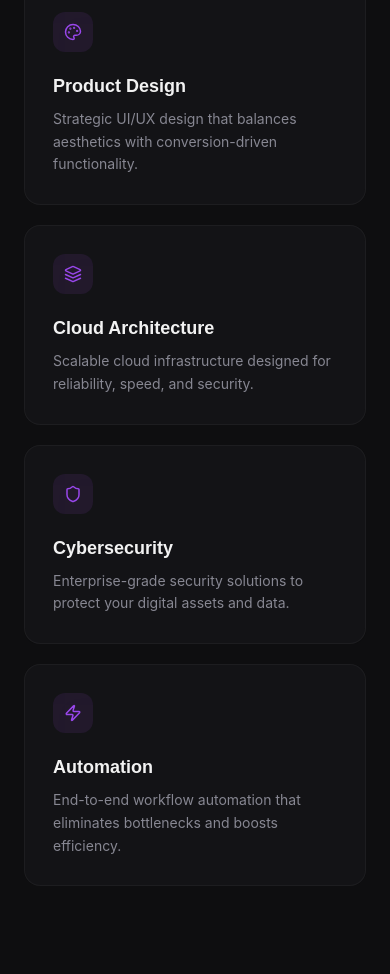
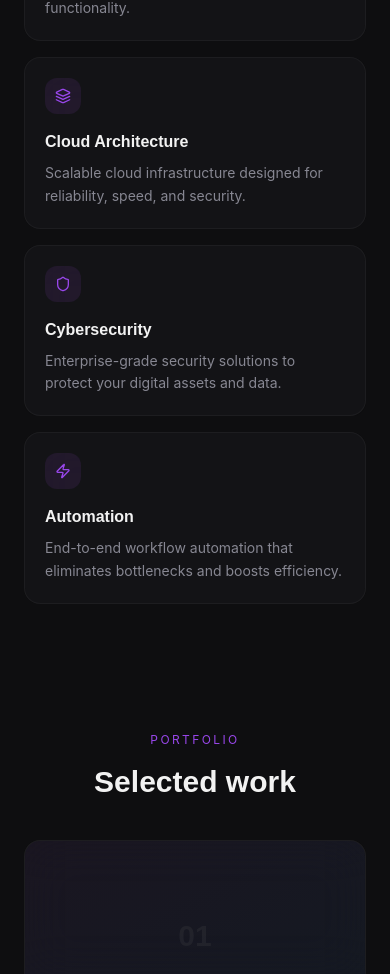
Before and after one commit to khalidsakib01/ViOLATE-Tech, a React (Vite) app: page / in a window 390 px wide. Shown: the part 2155-3129 px from the top of the page. Built offline with nearby package versions, Linux system fonts and the light colour scheme; the HTML template or start-up script is replaced by a standard one.

Commit message:
tighten mobile sections

```diff
--- a/src/components/Portfolio.tsx
+++ b/src/components/Portfolio.tsx
@@ -15,19 +15,19 @@ const Portfolio = () => {
   const [selected, setSelected] = useState<number | null>(null);
 
   return (
-    <section id="portfolio" className="py-28 md:py-36">
+    <section id="portfolio" className="py-16 md:py-28 lg:py-36">
       <div className="container" ref={ref}>
         <motion.div
           initial={{ opacity: 0, y: 20 }}
           animate={inView ? { opacity: 1, y: 0 } : {}}
           transition={{ duration: 0.6 }}
-          className="text-center mb-16"
+          className="text-center mb-10 md:mb-16"
         >
           <p className="text-xs uppercase tracking-[0.2em] text-primary mb-4">Portfolio</p>
           <h2 className="font-display text-3xl md:text-4xl font-bold">Selected work</h2>
         </motion.div>
 
-        <div className="grid sm:grid-cols-2 gap-5">
+        <div className="grid grid-cols-1 gap-4 sm:grid-cols-2 md:gap-5">
           {projects.map((p, i) => (
             <motion.div
               key={p.title}
@@ -37,15 +37,15 @@ const Portfolio = () => {
               onClick={() => setSelected(selected === i ? null : i)}
               className="group relative rounded-2xl glass overflow-hidden cursor-pointer hover:border-primary/30 transition-all duration-500"
             >
-              <div className="aspect-[16/10] bg-gradient-to-br from-primary/5 to-accent/5 relative">
+              <div className="aspect-[16/9] sm:aspect-[16/10] bg-gradient-to-br from-primary/5 to-accent/5 relative">
                 <div className="absolute inset-0 flex items-center justify-center">
-                  <span className="font-display text-4xl font-bold text-foreground/5">{String(i + 1).padStart(2, "0")}</span>
+                  <span className="font-display text-3xl sm:text-4xl font-bold text-foreground/5">{String(i + 1).padStart(2, "0")}</span>
                 </div>
                 <div className="absolute top-4 right-4 opacity-0 group-hover:opacity-100 transition-opacity">
                   <ExternalLink size={16} className="text-primary" />
                 </div>
               </div>
-              <div className="p-6">
+              <div className="p-4 sm:p-6">
                 <p className="text-xs text-primary mb-1">{p.category}</p>
                 <h3 className="font-display font-semibold">{p.title}</h3>
                 <p className="text-sm text-muted-foreground mt-1">{p.desc}</p>
--- a/src/components/Reviews.tsx
+++ b/src/components/Reviews.tsx
@@ -9,15 +9,15 @@ const reviews = [
   { name: "David Kim", handle: "@dkim", text: "They don't just build products — they build competitive advantages.", initials: "DK" },
 ];
 
-const ReviewCard = ({ r }: { r: typeof reviews[0] }) => (
-  <div className="flex-shrink-0 w-[320px] p-6 rounded-2xl glass hover:border-primary/20 transition-all duration-500">
-    <p className="text-sm text-foreground/80 leading-relaxed mb-5">"{r.text}"</p>
+const ReviewCard = ({ r, compact = false }: { r: typeof reviews[0]; compact?: boolean }) => (
+  <div className={`flex-shrink-0 rounded-2xl glass hover:border-primary/20 transition-all duration-500 ${compact ? "w-full p-4" : "w-[320px] p-6"}`}>
+    <p className={`${compact ? "text-xs" : "text-sm"} text-foreground/80 leading-relaxed mb-4 sm:mb-5`}>"{r.text}"</p>
     <div className="flex items-center gap-3">
       <div className="w-8 h-8 rounded-full bg-primary/10 flex items-center justify-center text-[11px] font-semibold text-primary">
         {r.initials}
       </div>
       <div>
-        <p className="text-sm font-medium text-foreground">{r.name}</p>
+        <p className={`${compact ? "text-xs" : "text-sm"} font-medium text-foreground`}>{r.name}</p>
         <p className="text-xs text-primary/60">{r.handle}</p>
       </div>
     </div>
@@ -29,8 +29,8 @@ const Reviews = () => {
   const allReviews = [...reviews, ...reviews];
 
   return (
-    <section id="reviews" className="py-28 md:py-36 overflow-hidden">
-      <div className="container mb-12">
+    <section id="reviews" className="py-16 md:py-28 lg:py-36 overflow-hidden">
+      <div className="container mb-8 md:mb-12">
         <motion.div
           initial={{ opacity: 0, y: 20 }}
           whileInView={{ opacity: 1, y: 0 }}
@@ -42,8 +42,16 @@ const Reviews = () => {
         </motion.div>
       </div>
 
+      <div className="md:hidden container">
+        <div className="grid gap-3">
+          {reviews.slice(0, 3).map((r) => (
+            <ReviewCard key={r.name} r={r} compact />
+          ))}
+        </div>
+      </div>
+
       {/* Marquee row - scrolls right to left */}
-      <div className="relative">
+      <div className="relative hidden md:block">
         {/* Left fade */}
         <div className="absolute left-0 top-0 bottom-0 w-24 z-10 bg-gradient-to-r from-background to-transparent pointer-events-none" />
         {/* Right fade */}
--- a/src/components/Services.tsx
+++ b/src/components/Services.tsx
@@ -16,31 +16,31 @@ const Services = () => {
   const inView = useInView(ref, { once: true, margin: "-80px" });
 
   return (
-    <section id="services" className="py-28 md:py-36">
+    <section id="services" className="py-16 md:py-28 lg:py-36">
       <div className="container" ref={ref}>
         <motion.div
           initial={{ opacity: 0, y: 20 }}
           animate={inView ? { opacity: 1, y: 0 } : {}}
           transition={{ duration: 0.6 }}
-          className="text-center mb-16"
+          className="text-center mb-10 md:mb-16"
         >
           <p className="text-xs uppercase tracking-[0.2em] text-primary mb-4">Services</p>
           <h2 className="font-display text-3xl md:text-4xl font-bold">What we build</h2>
         </motion.div>
 
-        <div className="grid sm:grid-cols-2 lg:grid-cols-3 gap-5">
+        <div className="grid grid-cols-1 gap-4 sm:grid-cols-2 lg:grid-cols-3 md:gap-5">
           {services.map((s, i) => (
             <motion.div
               key={s.title}
               initial={{ opacity: 0, y: 20 }}
               animate={inView ? { opacity: 1, y: 0 } : {}}
               transition={{ duration: 0.5, delay: i * 0.08 }}
-              className="group p-7 rounded-2xl glass hover:border-primary/30 transition-all duration-500 cursor-default"
+              className="group p-5 sm:p-7 rounded-2xl glass hover:border-primary/30 transition-all duration-500 cursor-default"
             >
-              <div className="w-10 h-10 rounded-xl bg-primary/10 flex items-center justify-center mb-5 group-hover:glow-sm transition-all duration-500">
-                <s.icon size={18} className="text-primary" />
+              <div className="w-9 h-9 sm:w-10 sm:h-10 rounded-xl bg-primary/10 flex items-center justify-center mb-4 sm:mb-5 group-hover:glow-sm transition-all duration-500">
+                <s.icon size={16} className="h-4 w-4 sm:h-[18px] sm:w-[18px] text-primary" />
               </div>
-              <h3 className="font-display text-lg font-semibold mb-2">{s.title}</h3>
+              <h3 className="font-display text-base sm:text-lg font-semibold mb-2">{s.title}</h3>
               <p className="text-sm text-muted-foreground leading-relaxed">{s.desc}</p>
             </motion.div>
           ))}
--- a/src/components/WhyUs.tsx
+++ b/src/components/WhyUs.tsx
@@ -14,29 +14,29 @@ const WhyUs = () => {
   const inView = useInView(ref, { once: true, margin: "-80px" });
 
   return (
-    <section className="py-28 md:py-36">
+    <section className="py-16 md:py-28 lg:py-36">
       <div className="container" ref={ref}>
         <motion.div
           initial={{ opacity: 0, y: 20 }}
           animate={inView ? { opacity: 1, y: 0 } : {}}
           transition={{ duration: 0.6 }}
-          className="text-center mb-16"
+          className="text-center mb-10 md:mb-16"
         >
           <p className="text-xs uppercase tracking-[0.2em] text-primary mb-4">Why Us</p>
           <h2 className="font-display text-3xl md:text-4xl font-bold">Built different</h2>
         </motion.div>
 
-        <div className="grid sm:grid-cols-2 lg:grid-cols-4 gap-5">
+        <div className="grid grid-cols-1 gap-4 sm:grid-cols-2 lg:grid-cols-4 md:gap-5">
           {reasons.map((r, i) => (
             <motion.div
               key={r.title}
               initial={{ opacity: 0, y: 20 }}
               animate={inView ? { opacity: 1, y: 0 } : {}}
               transition={{ duration: 0.5, delay: i * 0.08 }}
-              className="text-center p-7 rounded-2xl glass"
+              className="text-center p-5 sm:p-7 rounded-2xl glass"
             >
-              <div className="w-12 h-12 rounded-xl bg-primary/10 flex items-center justify-center mx-auto mb-5">
-                <r.icon size={20} className="text-primary" />
+              <div className="w-10 h-10 sm:w-12 sm:h-12 rounded-xl bg-primary/10 flex items-center justify-center mx-auto mb-4 sm:mb-5">
+                <r.icon size={18} className="sm:h-5 sm:w-5 text-primary" />
               </div>
               <h3 className="font-display font-semibold mb-2">{r.title}</h3>
               <p className="text-sm text-muted-foreground">{r.desc}</p>
```
